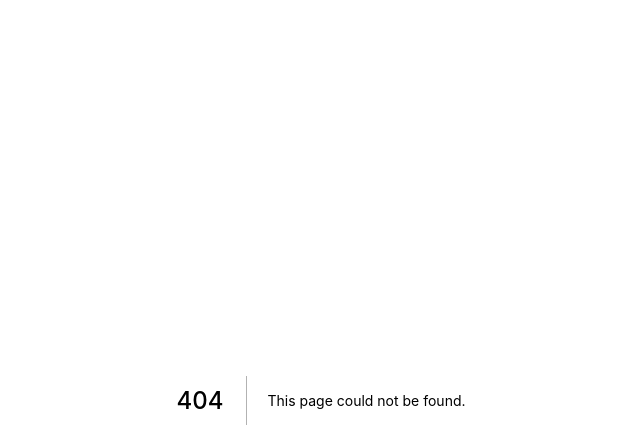
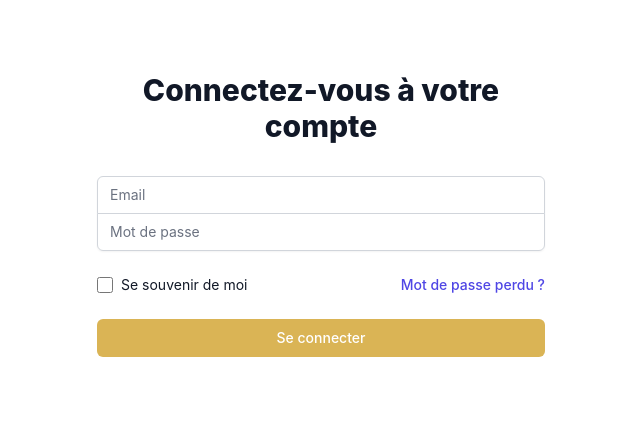
Before and after one commit to sele-nap/App-devis-lyon-js-react-sept21, a Next.js app: page /login in a window 1280 px wide. Before the commit this address had no page. Shown: the top 448 px of the page, without its empty margins (319-959 px from the left). Built offline with nearby package versions, Linux system fonts and the light colour scheme.

Commit message:
next auth is ok

```diff
--- /dev/null
+++ b/components/AdminLayout.jsx
@@ -0,0 +1,27 @@
+import Head from "next/head";
+import Link from "next/link";
+import { useSession } from "next-auth/react";
+import { useRouter } from "next/router";
+import { useEffect } from "react";
+
+export default function AdminLayout({ children, pageTitle }) {
+  const { data, status } = useSession();
+  const router = useRouter();
+
+  useEffect(() => {
+    console.log(status, data);
+    if (status !== "loading" && data?.user?.role !== "admin") {
+      router.push("/signup");
+    }
+  }, [status, data, router]);
+
+  return (
+    <>
+      <Head>
+        <title>{pageTitle}</title>
+      </Head>
+
+      <main>{children}</main>
+    </>
+  );
+}
--- a/components/Header.jsx
+++ b/components/Header.jsx
@@ -1,43 +1,29 @@
 import React from "react";
-import { signIn } from "next-auth/react";
-import { signOut } from "next-auth/react";
-import { useSession } from "next-auth/react";
 
-const btnLog = () => {
-  const { data: session, status } = useSession();
-  if (status === "authenticated") {
-    <button
-      className="bg-yellow-300 m-2 rounded-md p-3"
-      onClick={() => signIn()}
-    >
-      Sign in
-    </button>;
-  } else {
-    <button
-      className="bg-blue-300 m-2 rounded-md p-3"
-      onClick={() => signOut()}
-    >
-      Sign out
-    </button>;
-  }
-};
+import { signIn, signOut, useSession } from "next-auth/react";
+
 const Header = () => {
+  const { data, status } = useSession();
   return (
-    <div className="bg-purple-700 flex justify-around items-center">
-      <h1 className="text-gray-100"> Coucou Francis</h1>
+    <div className="bg-purple-700 flex justify-around items-center h-12">
+      <h1 className="text-gray-100 uppercase text-3xl"> Coucou Francis</h1>
 
-      {/* <button
-        className="bg-yellow-300 m-2 rounded-md p-3"
-        onClick={() => signIn()}
-      >
-        Sign in
-      </button>
-      <button
-        className="bg-blue-300 m-2 rounded-md p-3"
-        onClick={() => signOut()}
-      >
-        Sign out
-      </button> */}
+      {status === "unauthenticated" && (
+        <button
+          className="bg-yellow-100 p-2 rounded-xl"
+          onClick={() => signIn()}
+        >
+          Se connecter
+        </button>
+      )}
+      {status === "authenticated" && (
+        <button
+          className="bg-yellow-100 p-2 rounded-xl"
+          onClick={() => signOut()}
+        >
+          Se déconnecter
+        </button>
+      )}
     </div>
   );
 };
--- /dev/null
+++ b/middleware/requireAdmin.js
@@ -0,0 +1,10 @@
+import { findByEmail } from "@models/user";
+import { getSession } from "next-auth/react";
+
+export async function requireAdmin(req, res, next) {
+  const session = await getSession({ req });
+  if (!session) return res.status(401).send();
+  const userInDb = await findByEmail(session?.user?.email);
+  if (userInDb.role !== "admin") return res.status(403).send();
+  next();
+}
--- a/models/user.js
+++ b/models/user.js
@@ -41,8 +41,8 @@ const create = async ({ email, password }) => {
   });
 };
 
-const findByEmail = async (email) => {
-  return db.user.findUnique({ where: { email } });
+const findByEmail = async (email = "") => {
+  return await db.user.findUnique({ where: { email } });
 };
 module.exports = {
   hashPassword,
--- a/pages/api/auth/[...nextauth].js
+++ b/pages/api/auth/[...nextauth].js
@@ -1,29 +1,46 @@
+import { findByEmail, verifyPassword } from "../../../models/user";
 import NextAuth from "next-auth";
 import CredentialsProvider from "next-auth/providers/credentials";
-import {
-  findByEmail,
-  hashPassword,
-  verifyPassword,
-} from "../../../models/user";
 
 export default NextAuth({
   secret: process.env.SECRET,
+  pages: {
+    signIn: "/login",
+  },
   providers: [
     CredentialsProvider({
       name: "Credentials",
+      async authorize(credentials, req) {
+        const userInDb = await findByEmail(credentials.username);
+        if (
+          userInDb &&
+          (await verifyPassword(credentials.password, userInDb.hashedPassword))
+        )
+          return userInDb;
 
-      credentials: {
-        username: { label: "Username", type: "text", placeholder: "jsmith" },
-        password: { label: "Password", type: "password" },
-      },
-      async authorize(credentials, req) {
-        const user = await findByEmail(credentials.username);
-        if (user && verifyPassword(credentials.password, user.hashedPassword)) {
-          return user;
-        } else {
-          return null;
-        }
+        return null;
       },
     }),
   ],
+  callbacks: {
+    async session({ session, user, token }) {
+      console.log("in session", { session, user, token });
+
+      if (token) {
+        session.user.role = token.role;
+      }
+
+      return session;
+    },
+    async jwt({ token, user, account, profile, isNewUser }) {
+      if (token && !token.role) {
+        const user = await findByEmail(token.email);
+        token.role = user.role;
+      }
+
+      console.log("in jwt", { token, user, account, profile, isNewUser });
+
+      return token;
+    },
+  },
 });
--- /dev/null
+++ b/pages/dashboardAdmin.jsx
@@ -0,0 +1,14 @@
+import React from "react";
+import AdminLayout from "../components/AdminLayout";
+
+const dashboardAdmin = () => {
+  return (
+    <div>
+      <AdminLayout>
+        <h1> Dashboard for Admin only</h1>
+      </AdminLayout>
+    </div>
+  );
+};
+
+export default dashboardAdmin;
--- a/pages/index.js
+++ b/pages/index.js
@@ -25,11 +25,12 @@ export default function Home() {
         />
         <p>cat ipsum</p>
       </div>
+
       <div className="p-1 bg-black-800 rounded-xl">
         <div className="bg-purple-400  border-solid border-2 border-indigo-600 ">
           <h2 className="text-center text-xl m-5 pt-3">Produit du moment</h2>
-          <div className="grid grid-cols-2 p-3 w-full ">
-            <div className=" ml-6 ">
+          <div className="grid overflow-hidden grid-cols-2 grid-rows-2 gap-8">
+            <div className="box">
               <Image
                 src={ImageDrapeau}
                 width="140px"
@@ -37,19 +38,14 @@ export default function Home() {
                 className="border-solid border-2 border-indigo-600"
               />
             </div>
-            <div className=" mr-2">
+            <div className=" box">
               <Image src={ImageEcharpe} width="140px" height="140px" />
             </div>
 
-            <div className="ml-6">
-              <Image
-                src={ImageMedaille}
-                width="140px"
-                height="140px"
-                className=""
-              />
+            <div className="box">
+              <Image src={ImageMedaille} width="140px" height="140px" />
             </div>
-            <div className="mr-2">
+            <div className="box">
               <Image src={ImageTrophee} width="140px" height="140px" />
             </div>
           </div>
--- /dev/null
+++ b/pages/login.js
@@ -0,0 +1,114 @@
+import React from "react";
+import { getCsrfToken } from "next-auth/react";
+
+export default function LogIn({ csrfToken }) {
+  return (
+    <div>
+      <>
+        <div className="min-h-full flex items-center justify-center py-12 px-4 sm:px-6 lg:px-8">
+          <div className="max-w-md w-full space-y-8">
+            <div>
+              <h2 className="mt-6 text-center text-3xl font-extrabold text-gray-900">
+                Connectez-vous à votre compte
+              </h2>
+            </div>
+
+            <form
+              className="mt-8 space-y-6"
+              method="post"
+              action="/api/auth/callback/credentials"
+            >
+              <input name="csrfToken" type="hidden" defaultValue={csrfToken} />
+
+              <input type="hidden" name="remember" defaultValue="true" />
+              <div className="rounded-md shadow-sm -space-y-px">
+                <div>
+                  <label htmlFor="email-address" className="sr-only">
+                    Email
+                  </label>
+                  <input
+                    id="email-address"
+                    name="username"
+                    type="text"
+                    autoComplete="email"
+                    required
+                    className="appearance-none rounded-none relative block w-full px-3 py-2 border border-gray-300 placeholder-gray-500 text-gray-900 rounded-t-md focus:outline-none focus:ring-indigo-500 focus:border-indigo-500 focus:z-10 sm:text-sm"
+                    placeholder="Email"
+                  />
+                </div>
+                <div>
+                  <label htmlFor="password" className="sr-only">
+                    Mot de passe
+                  </label>
+                  <input
+                    id="password"
+                    name="password"
+                    type="password"
+                    autoComplete="current-password"
+                    required
+                    className="appearance-none rounded-none relative block w-full px-3 py-2 border border-gray-300 placeholder-gray-500 text-gray-900 rounded-b-md focus:outline-none focus:ring-indigo-500 focus:border-indigo-500 focus:z-10 sm:text-sm"
+                    placeholder="Mot de passe"
+                  />
+                </div>
+              </div>
+
+              <div className="flex items-center justify-between">
+                <div className="flex items-center">
+                  <input
+                    id="remember-me"
+                    name="remember-me"
+                    type="checkbox"
+                    className="h-4 w-4 text-indigo-600 focus:ring-indigo-500 border-gray-300 rounded"
+                  />
+                  <label
+                    htmlFor="remember-me"
+                    className="ml-2 block text-sm text-gray-900"
+                  >
+                    Se souvenir de moi
+                  </label>
+                </div>
+
+                <div className="text-sm">
+                  <a
+                    href="#"
+                    className="font-medium text-indigo-600 hover:text-indigo-500"
+                  >
+                    Mot de passe perdu ?
+                  </a>
+                </div>
+              </div>
+
+              <div>
+                <button
+                  type="submit"
+                  className="group relative w-full flex justify-center py-2 px-4 border border-transparent text-sm font-medium rounded-md text-white bg-third hover:bg-third focus:outline-none focus:ring-2 focus:ring-offset-2 focus:ring-blue-500"
+                >
+                  <span className="absolute left-0 inset-y-0 flex items-center pl-3"></span>
+                  Se connecter
+                </button>
+              </div>
+            </form>
+          </div>
+        </div>
+      </>
+    </div>
+  );
+}
+
+// This is the recommended way for Next.js 9.3 or newer
+export async function getServerSideProps(context) {
+  return {
+    props: {
+      csrfToken: await getCsrfToken(context),
+    },
+  };
+}
+
+/*
+// If older than Next.js 9.3
+SignIn.getInitialProps = async (context) => {
+  return {
+    csrfToken: await getCsrfToken(context)
+  }
+}
+*/
```
Also changed, not shown: components/SignUp.jsx (+226 -226 lines).
